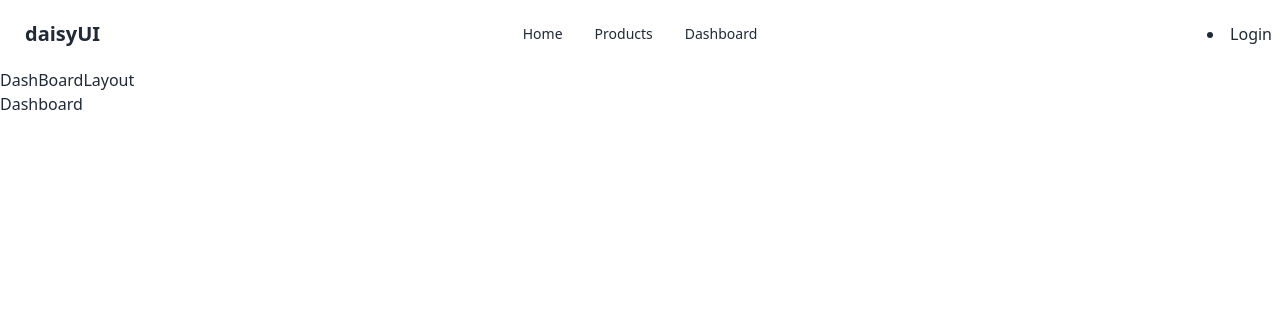
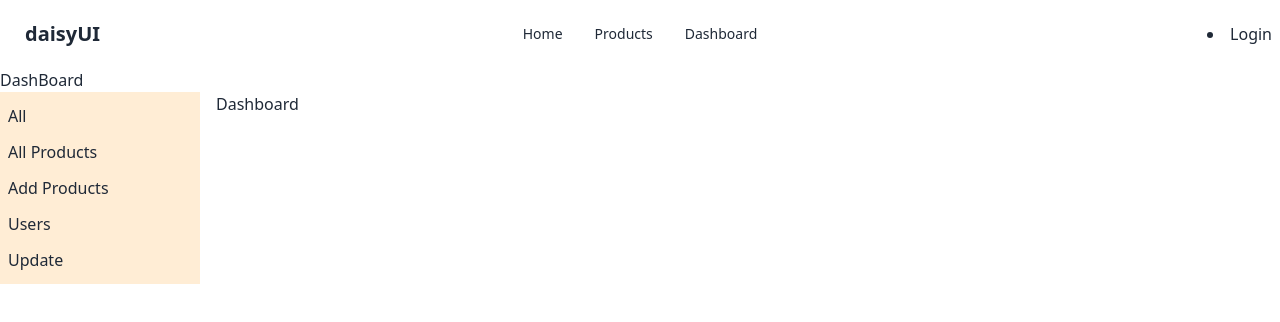
Before and after one commit to probeshnath/fuse-client-jwt, a React (Vite) app: page /dashboard in a window 1280 px wide. Shown: the top 322 px of the page. Built offline with nearby package versions, Linux system fonts and the light colour scheme; no server answers.

Commit message:
Dashboard router added

```diff
--- a/src/layout/DashBoardLayout.jsx
+++ b/src/layout/DashBoardLayout.jsx
@@ -1,13 +1,22 @@
 import React from 'react'
 import { Outlet } from 'react-router-dom'
 import Navbar from '../components/Navbar'
+import SideBar from '../pages/dashboard/SideBar'
 
 const DashBoardLayout = () => {
   return (
     <div>
         <Navbar />
-        <h1>DashBoardLayout</h1>
-        <Outlet />
+        <h1>DashBoard</h1>
+        <div className="grid grid-cols-12 gap-4">
+          <div className='col-span-2'>
+            <SideBar />
+          </div>
+          <div className='col-span-10'>
+              <Outlet />
+            </div>
+        </div>
+
     </div>
   )
 }
--- /dev/null
+++ b/src/pages/Dashboard/AddProduct.jsx
@@ -0,0 +1,9 @@
+import React from 'react'
+
+const AddProduct = () => {
+  return (
+    <div>AddProduct</div>
+  )
+}
+
+export default AddProduct
--- /dev/null
+++ b/src/pages/Dashboard/AllProducts.jsx
@@ -0,0 +1,9 @@
+import React from 'react'
+
+const AllProducts = () => {
+  return (
+    <div>AllProducts</div>
+  )
+}
+
+export default AllProducts
--- /dev/null
+++ b/src/pages/Dashboard/HomeDashbord.jsx
@@ -0,0 +1,9 @@
+import React from 'react'
+
+const HomeDashbord = () => {
+  return (
+    <div>HomeDashbord</div>
+  )
+}
+
+export default HomeDashbord
--- /dev/null
+++ b/src/pages/Dashboard/SideBar.jsx
@@ -0,0 +1,19 @@
+import React from 'react'
+import { Link } from 'react-router-dom'
+
+const SideBar = () => {
+  return (
+    <div className='bg-orange-100 py-3 px-2'>
+        <ul className='flex flex-col gap-3'>
+            <li><Link to="/dashboard/all" >All</Link></li>
+            <li><Link to="/dashboard/products" >All Products</Link></li>
+            <li><Link to="/dashboard/addproduct" >Add Products</Link></li>
+            <li><Link to="/dashboard/users" >Users</Link></li>
+            <li><Link to="/dashboard/updateproduct" >Update</Link></li>
+            {/* <li><Link to="/dashboard/" ></Link></li> */}
+        </ul>
+    </div>
+  )
+}
+
+export default SideBar
--- /dev/null
+++ b/src/pages/Dashboard/UpdateProduct.jsx
@@ -0,0 +1,9 @@
+import React from 'react'
+
+const UpdateProduct = () => {
+  return (
+    <div>UpdateProduct</div>
+  )
+}
+
+export default UpdateProduct
--- /dev/null
+++ b/src/pages/Dashboard/Users.jsx
@@ -0,0 +1,9 @@
+import React from 'react'
+
+const Users = () => {
+  return (
+    <div>Users</div>
+  )
+}
+
+export default Users
```
Also changed, not shown: src/main.jsx (+27 -2 lines).
